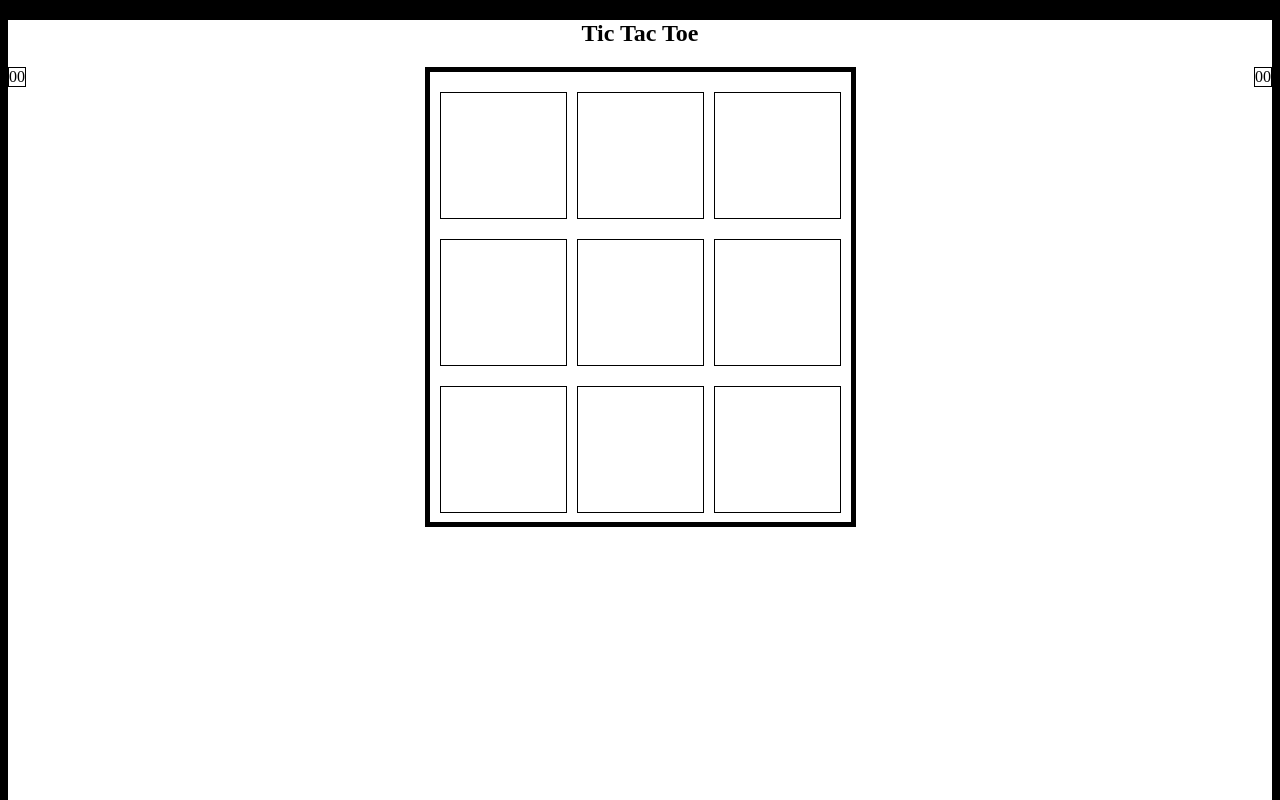
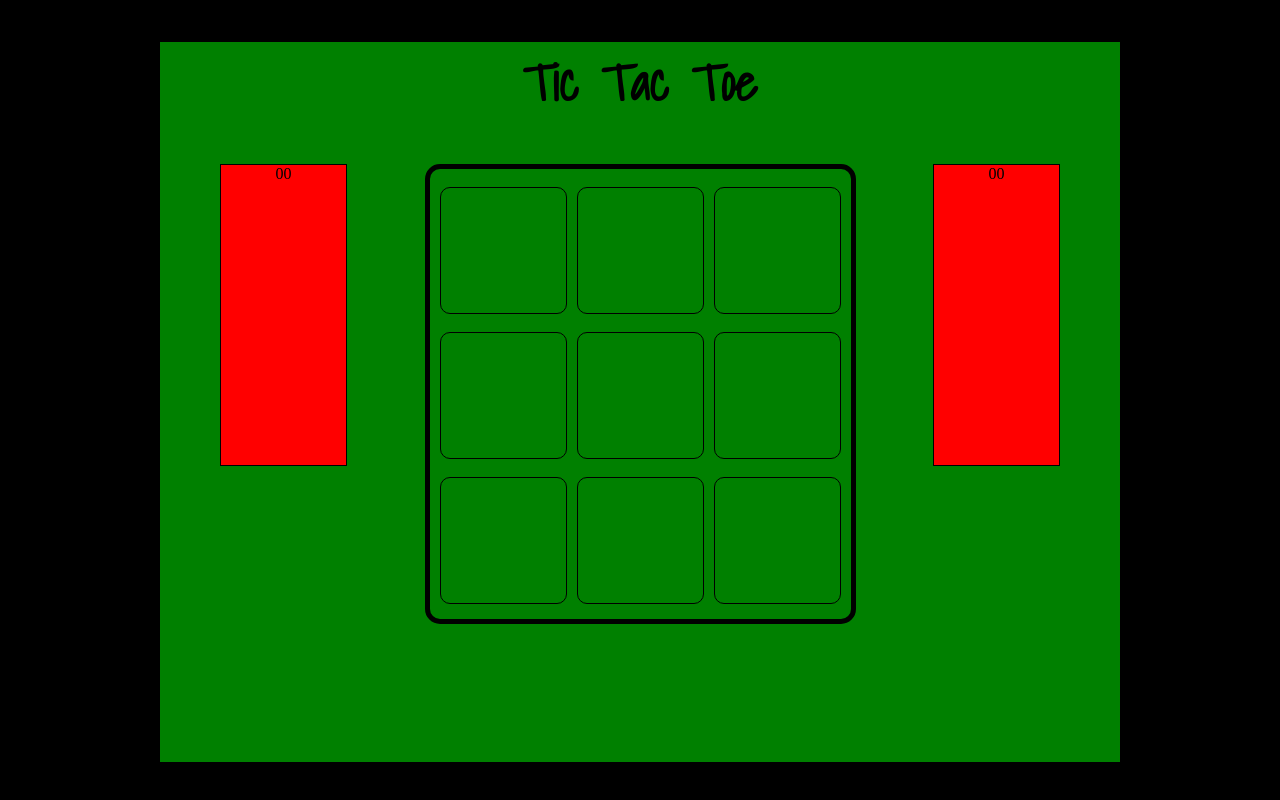
Before and after one commit to wesr7/TicRockTacPaperToeScissors, a plain HTML site: page index.html in a window 1280 px wide. Shown: the top 800 px of the page. Drawn offline with Linux system fonts and the light colour scheme.

Commit message:
changed css and added wincombos array

```diff
--- a/css/style.css
+++ b/css/style.css
@@ -3,10 +3,15 @@ body {
 	text-align: center;
 }
 
+h1 {
+	font-family: 'Shadows Into Light', cursive;
+	font-size: 50px;
+}
 .wrapper {
-	width:  0 auto;
-	height: 1000px;
-	background: white;
+	margin:  0 auto;
+	width: 960px;
+	height: 720px;
+	background: green;
 }
 
 header {
@@ -30,6 +35,7 @@ header {
 	height: 450px;
 	margin: 0 auto;
 	padding-left: 10px;
+	border-radius: 15px;
 }
 .box
 	{
@@ -37,12 +43,14 @@ header {
 	width: 125px;
 	border: 1px solid black;
 	margin-right: 10px;
-	margin-top: 20px;
+	margin-top: 18px;
 	float: left;
+	border-radius: 10px;
+	font-size: 50px;
 }
 
 .box:hover {
-	background: blue;
+	background: grey;
 }
 .box-click {
 	background: red;
@@ -50,10 +58,18 @@ header {
 .left-container {
 	border: 1px black solid;
 	float: left;
+	background: red;
+	height: 300px;
+	width: 125px;
+	margin-left: 60px;
 }
 .right-container{
 	border: 1px black solid;
 	float: right;
+	background: red;
+	height: 300px;
+	width: 125px;
+	margin-right: 60px;
 }
 .red {
 	background: red;
--- a/index.html
+++ b/index.html
@@ -6,6 +6,8 @@
 	<script src="js/angular.min.js"></script>
 
 	<link rel="stylesheet" type="text/css" href="css/style.css">
+
+	<link href='http://fonts.googleapis.com/css?family=Shadows+Into+Light' rel='stylesheet' type='text/css'>
 
 	<script src="js/main.js"></script>
 
--- a/js/TicTacToeController.js
+++ b/js/TicTacToeController.js
@@ -40,12 +40,11 @@ angular
  		//two players
 		self.turn = 0;
 		self.isDisabled = false;
-		self.winCombos = [["1", "2", "3"], []]
+		self.winCombos = [["1", "2", "3"], ["4", "5", "6"], ["7", "8", "9"], ["1", "4", "7"], ["2", "5", "8"], ["3", "6", "9"], ["1", "5", "9"], ["3", "5", "9"]];
 		//
 		self.setSquare = function ($index){
 			self.board[$index].piece = self.turn;
 			self.toggle();
-			console.log(self.board[$index]);
 			};
 		self.toggle = function () {
 			if(self.turn===0) {
```
